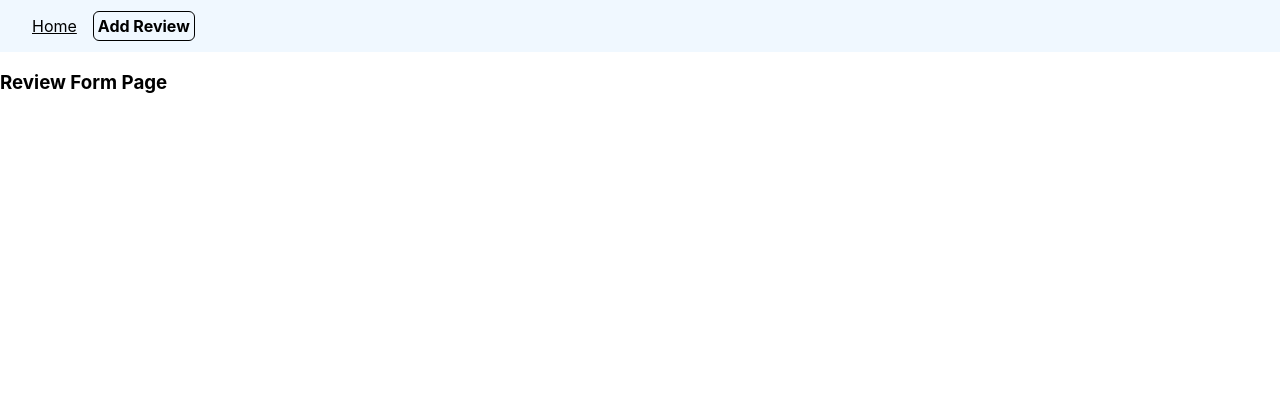
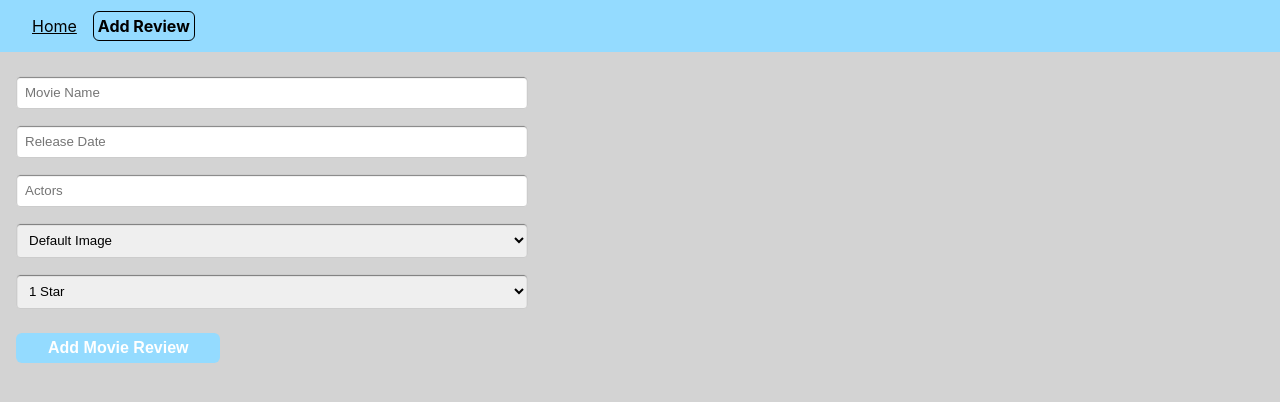
Before and after one commit to Astranomicon/CP3010-React-Movie-App, a React (Create React App) app in the folder movie-app/: page /reviews in a window 1280 px wide. Shown: the top 402 px of the page. Built offline with nearby package versions, Linux system fonts and the light colour scheme.

Commit message:
Added form components

```diff
--- /dev/null
+++ b/movie-app/src/components/Button.js
@@ -0,0 +1,7 @@
+export const Button = ({ text }) => {
+	return (
+		<button className='btn'>
+			{text}
+		</button>
+	);
+};
--- a/movie-app/src/index.css
+++ b/movie-app/src/index.css
@@ -3,6 +3,7 @@ body {
   font-family: -apple-system, BlinkMacSystemFont, 'Segoe UI', 'Roboto', 'Oxygen',
     'Ubuntu', 'Cantarell', 'Fira Sans', 'Droid Sans', 'Helvetica Neue',
     sans-serif;
+  background-color: lightgrey;
   -webkit-font-smoothing: antialiased;
   -moz-osx-font-smoothing: grayscale;
 }
@@ -12,9 +13,39 @@ code {
     monospace;
 }
 
+.container {
+  display: block;
+  flex-direction: row;
+  justify-content: center;
+  align-items: center;
+}
+
+.btn {
+  background-color: #94dbff;
+  border: none;
+  color: white;
+  padding: 6px 32px;
+  text-align: center;
+  text-decoration: none;
+  display: block;
+  font-size: 16px;
+  font-weight: bold;
+  margin: 4px 16px;
+  cursor: pointer;
+  border-radius: 6px;
+}
+
+.btn:hover {
+  background-color: white;
+  color: #0aa1ed;
+  border: 1px solid #94dbff;
+  font-weight: bold;
+}
+
+/* NavBar CSS */
 
 nav {
-  background-color: aliceblue;
+  background-color: #94dbff;
   padding: 16px 32px;
 }
 
@@ -23,7 +54,44 @@ nav a {
   color: black;
 }
 
-/* nav a:active {
-  text-decoration: none;
-  font-weight: bold;
-} */
+
+/* Form CSS */
+
+label {
+  display: block;
+  flex-direction: row;
+  justify-content: left;
+  align-items: center;
+}
+
+input {
+  display: block;
+  margin: 8px 0;
+  padding: 8px;
+  border: 1px solid #ccc;
+  border-radius: 4px;
+  box-sizing: border-box;
+  box-shadow: inset 0 1px 1px rgba(0, 0, 0, 0.5);
+}
+
+select {
+  display: block;
+  margin: 8px 0;
+  padding: 8px;
+  border: 1px solid #ccc;
+  border-radius: 4px;
+  box-sizing: border-box;
+  box-shadow: inset 0 1px 1px rgba(0, 0, 0, 0.5);
+
+}
+
+.form-container {
+  width: 40%;
+  display: flex;
+  flex-direction: column;
+  justify-content: left;
+  align-items: left;
+  margin: 16px;
+}
+
+/* Unknown... CSS */
--- a/movie-app/src/views/Reviews.js
+++ b/movie-app/src/views/Reviews.js
@@ -1,11 +1,44 @@
-import React from 'react'
+import React from "react";
+import { Button } from "../components/Button";
 
 export const Reviews = () => {
-  return (
-    <div>
-      <h3>
-        Review Form Page
-      </h3>
-    </div>
-  )
-}
+	return (
+		<div>
+			<form>
+				<div className='form-container'>
+					<input
+						type='text'
+						id='movieName'
+						name='movieName'
+						placeholder='Movie Name'
+					/>
+					<input
+						type='text'
+						id='movieReleaseDate'
+						name='movieReleaseDate'
+						placeholder='Release Date'
+					/>
+					<input
+						type='text'
+						id='movieActors'
+						name='movieActors'
+						placeholder='Actors'
+					/>
+					<select name='moviePoster'>
+						<option value='1'>Default Image</option>
+						<option value='2'>Upload Image</option>
+					</select>
+
+					<select name='movieRating'>
+						<option value='1'>1 Star</option>
+						<option value='2'>2 Stars</option>
+						<option value='3'>3 Stars</option>
+						<option value='4'>4 Stars</option>
+						<option value='5'>5 Stars</option>
+					</select>
+				</div>
+			</form>
+			<Button text='Add Movie Review' />
+		</div>
+	);
+};
```
